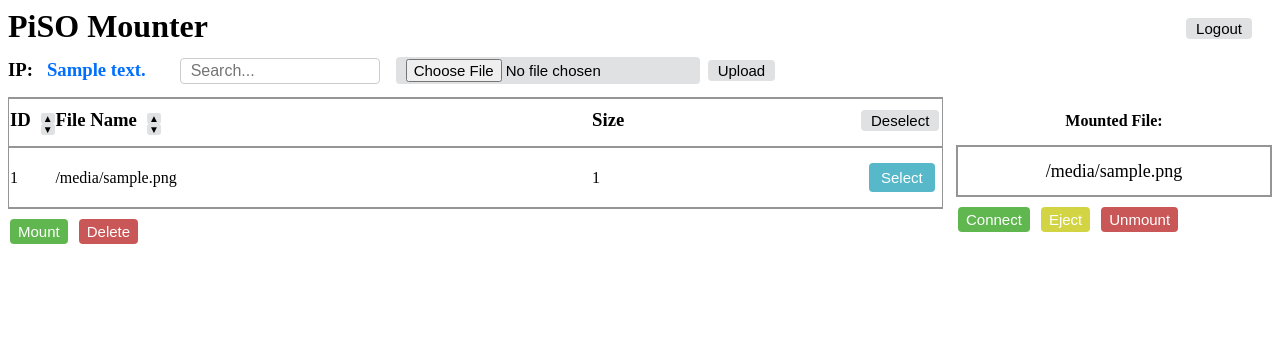
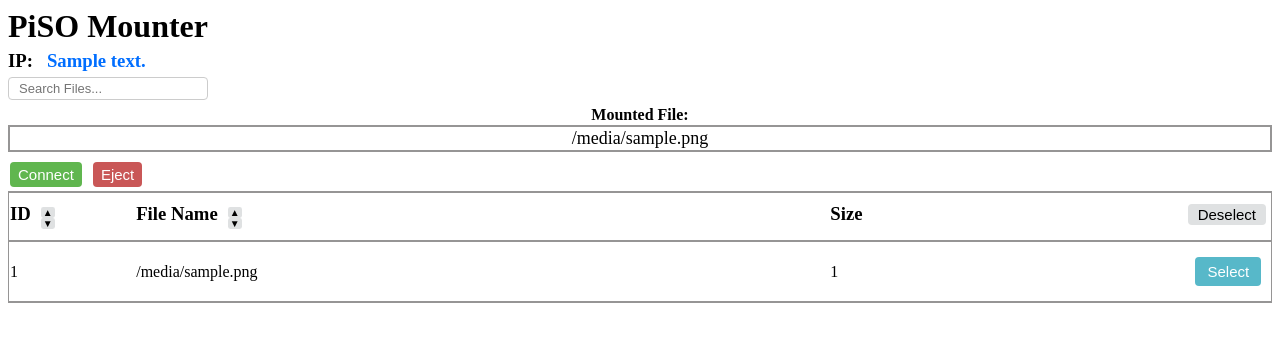
Before and after one commit to mateoh540/PiSO-Mounter, a Flask app: template templates/files.html in a window 1280 px wide. Shown: the top 342 px of the page. Run offline with Flask 3, Linux system fonts and the light colour scheme; the template is opened without the code that fills it: most values are stand-ins (such as "Sample title", 1, 10 or a date in 2020); some libraries are stand-ins or nearby versions.

Commit message:
Update files.html

```diff
--- a/templates/files.html
+++ b/templates/files.html
@@ -1,10 +1,12 @@
 <!DOCTYPE html>
 
 <html lang="en" xmlns="http://www.w3.org/1999/xhtml">
-<head> <!--Styling-->
+
+
+<!--Styling-->
+<head>
     <meta charset="utf-8" />
     <title> PiSO Mounter</title>
-    <link rel="icon" href="{{ url_for('static', filename='PM4.png') }}" />
     <link rel="stylesheet" href="{{ url_for('static', filename='style.css') }}">
 </head>
 
@@ -115,84 +117,53 @@
 
   <!-- TOP ROW -->
   <div class="toprow">
-    <div>
-      <h1>PiSO Mounter <button style="margin-right:20px;margin-top: 10px;float:right;" class="plainbutton" onclick="location.href= '/logout'">Logout</button></h1>
-    </div>
-
-    <div style = "display: inline-block; margin-bottom: 5px;">
-      <h3 style="display:inline-block;margin-right:10px;"> IP:
-      </h3> <h3 style="color: rgb(0, 110, 255); display:inline-block;">{{ipaddress}}</h3>
-      <input style="margin-left: 30px; display:inline-block;" type="text" id="search" placeholder="Search...">
-      <div style="display:inline-block; margin-left: 10px">
-        <form enctype="multipart/form-data" action="/upload" method="post" align="center">
-          <input class="plainbutton" id="fileInput" type="file" name="file" accept=".img">
-          <input class="plainbutton" type=submit value=Upload>
-        </form>
-      </div>
+    <div >
+      <h1> PiSO Mounter</h1>
     </div>
   </div>
 
+  <!-- TOP LEFT COLUMN -->
 
-  <!-- LEFT COLUMN-->
-  <div class="leftcolumn">
-
-
-      <!-- Image Library Table-->
-
-    <table id="filetable" class="librarytable" style="width:100%; float:left">
-      <tr id="headerrow" style="height:50px" class="libraryth">
-        <th class="libraryth" style="width:5%"><h3 align="left">ID<button class="upbutton" onclick="sortTableAsc(0)">▲</button><button class="downbutton" onclick="sortTableDesc(0)">▼</button></h3></th>
-        <th class="libraryth" style="width:60%"><h3 align="left">File Name <button class="upbutton" onclick="sortTableAsc(1)">▲</button><button class="downbutton" onclick="sortTableDesc(1)">▼</button></h3></th>
-        <th class="libraryth" style="width:30%"><h3 align="left">Size</h3></th>
-        <th class="libraryth" style="width:5%" align="left"><h3><button id="deselect" class="plainbutton" onclick="deselect()"> Deselect</button></h3></th> <!--Potenital Deselect Button, right now only unhighlights every row            <input style="margin-left: 30px;" type="text" id="search" placeholder="Search...">    -->
-      </tr>
-      {% for file_name, size in isofiles %}
-        {% set counter = loop.index %}
-      <tr style="height:60px; overflow: hidden">
-        <td class="librarytd" id="{{counter}}" align="left" style="width:5%">{{counter}}</td>
-        <td class="librarytd" id="file-{{counter}}" style="width:60%">{{file_name}}</td>
-        <td class="librarytd" id="size-{{counter}}" align="left" style="width:30%" >{{size}}</td>
-        <td class="librarytd" align="left" style="width:5%;"> <button style="margin-left: 10px" class="selectbutton" id="select-{{counter}}">Select</button></td>
-      </tr>
-      {% endfor %}
-    </table>
-
-
-      <!-- Mount, Delete Buttons-->
-
-    <form id="myform" method="POST">
-      <input type="hidden" style="display: inline-block" id="storefile" name="filename">
-      <input id="mount" class="greenbutton" type=submit formaction="/mount" value=Mount >
-      <input id="delete" class="redbutton" type=submit formaction="/delete" value=Delete >
-    </form>
+  <div class="topleftcolumn">
+    <div style = "display: inline-block;">
+      <h3 style="display:inline-block; margin-right:10px; margin-top: 0px; margin-bottom: 5px"> IP:</h3>
+      <h3 style="color: rgb(0, 110, 255); display:inline-block;  margin-top: 0px; margin-bottom: 0px">{{ipaddress}}</h3>
+    </div>
   </div>
 
+  <!-- TOP RIGHT COLUMN -->
 
-  <!-- RIGHT COLUMN -->
+  <div class="toprightcolumn">
+    <div>
+      <input style="float:left; margin-top: 0px; margin-bottom: 5px; font-size: small"  type="text" id="search" placeholder="Search Files...">
+    </div>
+  </div>
 
-  <div class="rightcolumn">
+  <!-- BOTTOM LEFT COLUMN -->
+
+  <div class="bottomleftcolumn">
 
 
     <!-- Mounted File Table-->
 
-    <table style="width: 100%; float:right">
-      <tr style="height:50px">
+    <table class="mountedtable" style="width: 100%; float:right">
+      <tr>
         <th class="mountedth"> Mounted File: </th>
       </tr>
       {% for file_name in mountedfiles %}
-        <tr style="height:50px">
+        <tr>
           <td class="mountedtd" align="center"> {{file_name}} </td>
         </tr>
       {% endfor %}
     </table>
 
 
+
     <!-- Connect, Eject, Unmount Buttons-->
 
     <td>
-      <button class="greenbutton" onclick="location.href= '/connect'">Connect</button>
-      <button class="yellowbutton" onclick="location.href= '/eject'">Eject</button>
-      <button class="redbutton" onclick="location.href= '/unmount'" >Unmount</button>
+      <button class="greenbutton"  onclick="location.href= '/connect'">Connect</button>
+      <button class="redbutton"  onclick="location.href= '/eject'">Eject</button>
     </td>
 
 
@@ -201,9 +172,9 @@
     {% with messages = get_flashed_messages(with_categories=true) %}
       {% if messages %}
       <ul class="flash-messages">
-      {% for category, message in messages %}
-      <div class="{{category}}" align="center">{{message}}</div>
-      {% endfor %}
+        {% for category, message in messages %}
+        <div class="{{category}}" align="center">{{message}}</div>
+        {% endfor %}
       </ul>
       <script>
       setTimeout(function() {
@@ -214,6 +185,40 @@
       {% endif %}
     {% endwith %}
 
+  </div>
+
+  <!-- BOTTOM RIGHT COLUMN-->
+
+  <div class="bottomrightcolumn">
+
+
+    <!-- Image Library Table-->
+
+    <table id="filetable" class="librarytable" style="width:100%; float:left">
+      <tr id="headerrow" style="height:50px" class="libraryth">
+        <th class="libraryth" align="left" style="width:10%"><h3>ID<button class="upbutton" onclick="sortTableAsc(0)">▲</button><button class="downbutton" onclick="sortTableDesc(0)">▼</button></h3></th>
+        <th class="libraryth" style="width:55%"><h3 align="left">File Name <button class="upbutton" onclick="sortTableAsc(1)">▲</button><button class="downbutton" onclick="sortTableDesc(1)">▼</button></h3></th>
+        <th class="libraryth" style="width:28%"><h3 align="left">Size</h3></th>
+        <th class="libraryth" style="width:7%;" align="center"><h3><button id="deselect" class="plainbutton" onclick="deselect()"> Deselect</button></h3></th>
+      </tr>
+      {% for file_name, size in isofiles %}
+        {% set counter = loop.index %}
+      <tr style="height:60px; overflow: hidden">
+        <td class="librarytd" id="{{counter}}" align="left" style="width:5%">{{counter}}</td>
+        <td class="librarytd" id="file-{{counter}}" style="width:55%">{{file_name}}</td>
+        <td class="librarytd" id="size-{{counter}}" align="left" style="width:28%" >{{size}}</td>
+        <td class="librarytd" align="center" style="width:7%;">
+
+          <form id="select" method="get">
+            <!-- <input type="hidden" style="float:right" id="storefile" name="image_name" value="test"> -->
+            <input type="hidden" name = "image_name" value="memtest86-iso.iso">
+            <input id="select-{{counter}}" style="margin-left: 5px" class="selectbutton" type=submit formaction="/select_image" value=Select >
+          </form>
+
+        </td>
+      </tr>
+      {% endfor %}
+   </table>
   </div>
 
 
```
